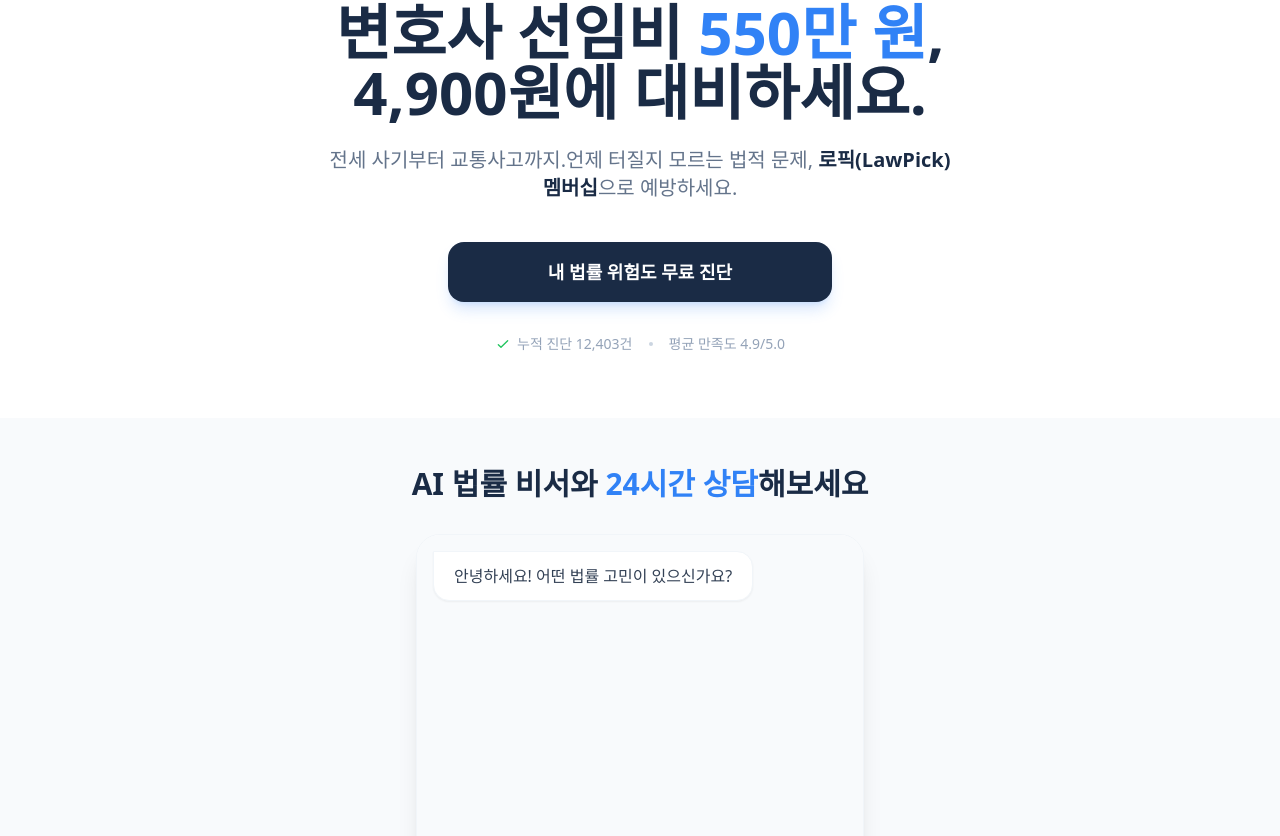
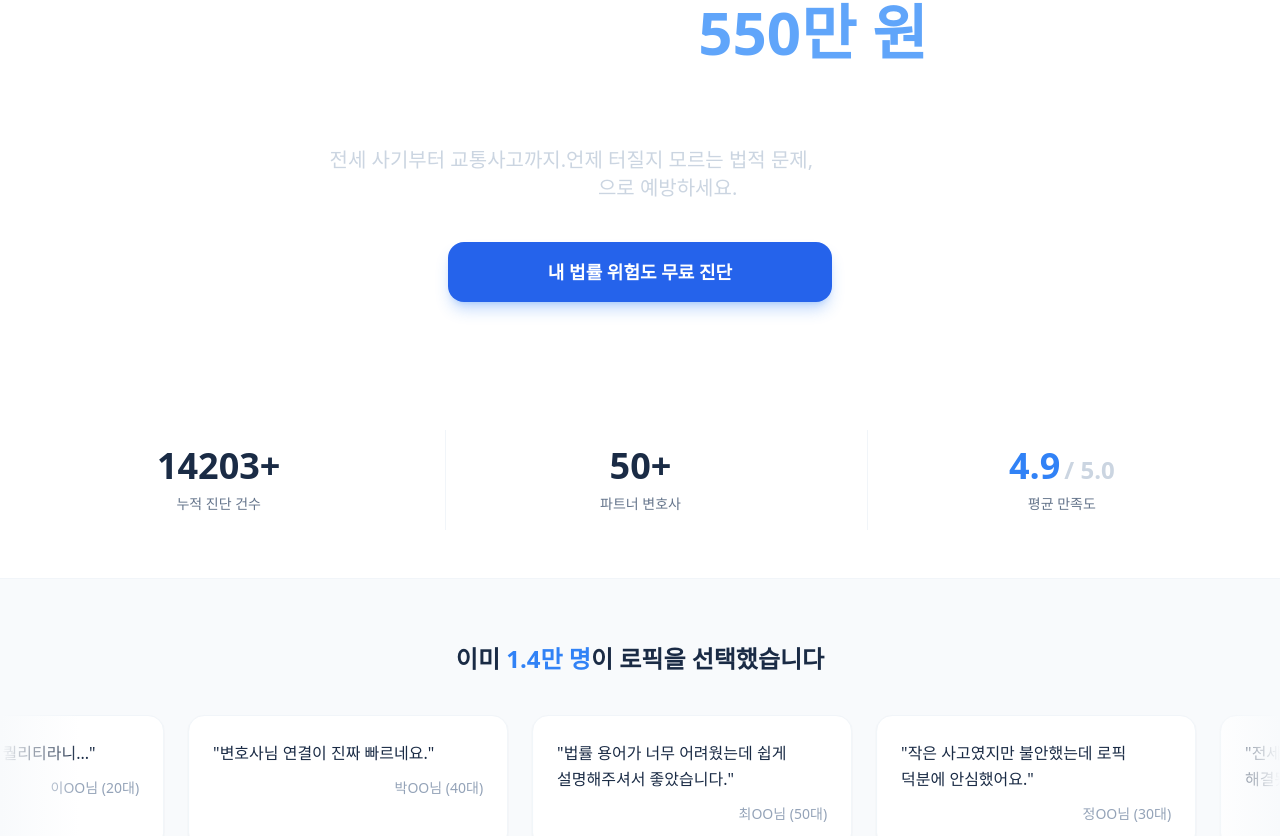
Before and after one commit to gunong1/lawpick, a Next.js app: page / in a window 1280 px wide. Shown: the part 192-1028 px from the top of the page. Built offline with nearby package versions, Linux system fonts and the light colour scheme.

Commit message:
feat: visual polish with framer motion animations (aurora hero, stats, reviews)

```diff
--- a/app/page.tsx
+++ b/app/page.tsx
@@ -1,5 +1,7 @@
 import Header from "@/components/header";
 import HeroSection from "@/components/hero-section";
+import StatsCounter from "@/components/stats-counter";
+import ReviewMarquee from "@/components/review-marquee";
 import ChatDemo from "@/components/chat-demo";
 import PartnerCTA from "@/components/partner-cta";
 
@@ -8,6 +10,8 @@
         <div className="flex flex-col min-h-screen">
             <Header />
             <HeroSection />
+            <StatsCounter />
+            <ReviewMarquee />
             <ChatDemo />
             <PartnerCTA />
 
--- a/components/hero-section.tsx
+++ b/components/hero-section.tsx
@@ -1,35 +1,83 @@
+"use client";
+
+import { motion } from "framer-motion";
+
 export default function HeroSection() {
     return (
-        <section className="pt-32 pb-16 px-6 flex flex-col items-center text-center max-w-7xl mx-auto">
-            <div className="inline-block px-4 py-1.5 mb-8 rounded-full bg-blue-50 text-blue-600 text-sm font-semibold tracking-wide border border-blue-100 animate-fade-in-up">
-                ⚖️ 1분 만에 확인하는 법률 리스크
+        <section className="relative pt-32 pb-20 px-6 overflow-hidden">
+            {/* Aurora Background */}
+            <div className="absolute inset-0 -z-10 bg-navy-900">
+                <motion.div
+                    animate={{
+                        scale: [1, 1.2, 1],
+                        rotate: [0, 10, -10, 0],
+                        opacity: [0.4, 0.6, 0.4],
+                    }}
+                    transition={{
+                        duration: 15,
+                        repeat: Infinity,
+                        repeatType: "reverse",
+                        ease: "easeInOut",
+                    }}
+                    className="absolute -top-[20%] -left-[10%] w-[140%] h-[140%] bg-gradient-radial from-blue-900 via-navy-900 to-transparent blur-3xl opacity-50"
+                />
+                <motion.div
+                    animate={{
+                        x: ["-20%", "20%", "-20%"],
+                        y: ["-10%", "10%", "-10%"],
+                    }}
+                    transition={{
+                        duration: 20,
+                        repeat: Infinity,
+                        repeatType: "mirror",
+                        ease: "easeInOut",
+                    }}
+                    className="absolute top-[10%] inset-x-0 w-full h-[600px] bg-gradient-conic from-blue-500/20 via-cyan-400/20 to-transparent blur-[100px]"
+                />
             </div>
 
-            <h1 className="text-4xl md:text-6xl font-extrabold text-navy-900 leading-tight mb-6 break-keep animate-fade-in-up" style={{ animationDelay: '0.1s' }}>
-                변호사 선임비<br className="md:hidden" />
-                <span className="text-blue-500"> 550만 원</span>,<br />
-                4,900원에 대비하세요.
-            </h1>
+            <div className="relative z-10 max-w-7xl mx-auto flex flex-col items-center text-center">
+                <motion.div
+                    initial={{ opacity: 0, y: 20 }}
+                    animate={{ opacity: 1, y: 0 }}
+                    transition={{ duration: 0.6 }}
+                    className="inline-block px-4 py-1.5 mb-8 rounded-full bg-blue-500/10 text-blue-300 text-sm font-semibold tracking-wide border border-blue-500/20 backdrop-blur-sm"
+                >
+                    ⚖️ 1분 만에 확인하는 법률 리스크
+                </motion.div>
 
-            <p className="text-slate-500 text-lg md:text-xl leading-relaxed mb-10 break-keep max-w-2xl mx-auto animate-fade-in-up" style={{ animationDelay: '0.2s' }}>
-                전세 사기부터 교통사고까지.<br className="md:hidden" />
-                언제 터질지 모르는 법적 문제,<br className="md:hidden" />
-                <span className="font-semibold text-navy-900"> 로픽(LawPick) 멤버십</span>으로 예방하세요.
-            </p>
+                <motion.h1
+                    initial={{ opacity: 0, y: 30 }}
+                    animate={{ opacity: 1, y: 0 }}
+                    transition={{ duration: 0.6, delay: 0.2 }}
+                    className="text-4xl md:text-6xl font-extrabold text-white leading-tight mb-6 break-keep"
+                >
+                    변호사 선임비<br className="md:hidden" />
+                    <span className="text-blue-400"> 550만 원</span>,<br />
+                    4,900원에 대비하세요.
+                </motion.h1>
 
-            <button className="w-full max-w-xs md:max-w-sm bg-navy-900 hover:bg-blue-600 text-white font-bold py-4 px-8 rounded-2xl shadow-lg shadow-blue-500/20 active:scale-95 transition-all duration-200 text-lg animate-fade-in-up" style={{ animationDelay: '0.3s' }}>
-                내 법률 위험도 무료 진단
-            </button>
+                <motion.p
+                    initial={{ opacity: 0, y: 30 }}
+                    animate={{ opacity: 1, y: 0 }}
+                    transition={{ duration: 0.6, delay: 0.4 }}
+                    className="text-slate-300 text-lg md:text-xl leading-relaxed mb-10 break-keep max-w-2xl mx-auto"
+                >
+                    전세 사기부터 교통사고까지.<br className="md:hidden" />
+                    언제 터질지 모르는 법적 문제,<br className="md:hidden" />
+                    <span className="font-semibold text-white"> 로픽(LawPick) 멤버십</span>으로 예방하세요.
+                </motion.p>
 
-            <div className="mt-8 flex items-center justify-center gap-4 text-sm text-slate-400 animate-fade-in-up" style={{ animationDelay: '0.4s' }}>
-                <span className="flex items-center gap-1.5">
-                    <svg className="w-4 h-4 text-green-500" fill="none" viewBox="0 0 24 24" stroke="currentColor">
-                        <path strokeLinecap="round" strokeLinejoin="round" strokeWidth={2} d="M5 13l4 4L19 7" />
-                    </svg>
-                    누적 진단 12,403건
-                </span>
-                <span className="w-1 h-1 rounded-full bg-slate-300"></span>
-                <span>평균 만족도 4.9/5.0</span>
+                <motion.button
+                    initial={{ opacity: 0, scale: 0.9 }}
+                    animate={{ opacity: 1, scale: 1 }}
+                    whileHover={{ scale: 1.05 }}
+                    whileTap={{ scale: 0.95 }}
+                    transition={{ duration: 0.2, delay: 0.6 }}
+                    className="w-full max-w-xs md:max-w-sm bg-blue-600 hover:bg-blue-500 text-white font-bold py-4 px-8 rounded-2xl shadow-lg shadow-blue-500/30 text-lg"
+                >
+                    내 법률 위험도 무료 진단
+                </motion.button>
             </div>
         </section>
     );
--- /dev/null
+++ b/components/review-marquee.tsx
@@ -0,0 +1,53 @@
+"use client";
+
+import { motion } from "framer-motion";
+
+const REVIEWS = [
+    { id: 1, text: "전세금 못 받을까 봐 떨었는데 해결됐어요.", author: "김OO님 (30대)" },
+    { id: 2, text: "월 4,900원에 이런 퀄리티라니...", author: "이OO님 (20대)" },
+    { id: 3, text: "변호사님 연결이 진짜 빠르네요.", author: "박OO님 (40대)" },
+    { id: 4, text: "법률 용어가 너무 어려웠는데 쉽게 설명해주셔서 좋았습니다.", author: "최OO님 (50대)" },
+    { id: 5, text: "작은 사고였지만 불안했는데 로픽 덕분에 안심했어요.", author: "정OO님 (30대)" },
+];
+
+export default function ReviewMarquee() {
+    return (
+        <section className="py-16 bg-slate-50 overflow-hidden">
+            <div className="max-w-7xl mx-auto px-6 mb-10 text-center">
+                <h2 className="text-2xl font-bold text-navy-900">
+                    이미 <span className="text-blue-500">1.4만 명</span>이 로픽을 선택했습니다
+                </h2>
+            </div>
+
+            <div className="relative w-full flex">
+                <div className="absolute left-0 top-0 bottom-0 w-20 bg-gradient-to-r from-slate-50 to-transparent z-10"></div>
+                <div className="absolute right-0 top-0 bottom-0 w-20 bg-gradient-to-l from-slate-50 to-transparent z-10"></div>
+
+                <motion.div
+                    className="flex gap-6 whitespace-nowrap"
+                    animate={{ x: ["0%", "-50%"] }}
+                    transition={{
+                        repeat: Infinity,
+                        ease: "linear",
+                        duration: 30,
+                    }}
+                >
+                    {/* Duplicate list for seamless infinite scroll */}
+                    {[...REVIEWS, ...REVIEWS, ...REVIEWS].map((review, index) => (
+                        <div
+                            key={`${review.id}-${index}`}
+                            className="inline-block w-80 p-6 bg-white rounded-2xl shadow-sm border border-slate-100 flex-shrink-0"
+                        >
+                            <p className="text-navy-900 font-medium mb-3 whitespace-normal break-keep leading-relaxed">
+                                "{review.text}"
+                            </p>
+                            <p className="text-slate-400 text-sm text-right">
+                                {review.author}
+                            </p>
+                        </div>
+                    ))}
+                </motion.div>
+            </div>
+        </section>
+    );
+}
--- /dev/null
+++ b/components/stats-counter.tsx
@@ -0,0 +1,99 @@
+"use client";
+
+import { motion, useInView } from "framer-motion";
+import { useRef, useEffect, useState } from "react";
+
+type CounterProps = {
+    from: number;
+    to: number;
+    duration?: number;
+    suffix?: string;
+    decimals?: number;
+};
+
+const Counter = ({ from, to, duration = 2, suffix = "", decimals = 0 }: CounterProps) => {
+    const nodeRef = useRef<HTMLSpanElement>(null);
+    const inView = useInView(nodeRef, { once: true, margin: "-20%" });
+    const [hasAnimated, setHasAnimated] = useState(false);
+
+    useEffect(() => {
+        if (inView && !hasAnimated) {
+            setHasAnimated(true);
+            const node = nodeRef.current;
+            const controls = { value: from };
+
+            let start: number;
+            const step = (timestamp: number) => {
+                if (!start) start = timestamp;
+                const progress = Math.min((timestamp - start) / (duration * 1000), 1);
+
+                // Ease out quart
+                const ease = 1 - Math.pow(1 - progress, 4);
+
+                const currentValue = from + (to - from) * ease;
+
+                if (node) {
+                    node.textContent = currentValue.toFixed(decimals) + suffix;
+                }
+
+                if (progress < 1) {
+                    requestAnimationFrame(step);
+                }
+            };
+
+            requestAnimationFrame(step);
+        }
+    }, [inView, from, to, duration, suffix, decimals, hasAnimated]);
+
+    return <span ref={nodeRef} className="tabular-nums">{from.toFixed(decimals) + suffix}</span>;
+};
+
+export default function StatsCounter() {
+    return (
+        <section className="py-12 bg-white border-b border-slate-100">
+            <div className="max-w-7xl mx-auto px-6">
+                <div className="grid grid-cols-1 md:grid-cols-3 gap-8 divide-y md:divide-y-0 md:divide-x divide-slate-100">
+                    <motion.div
+                        initial={{ opacity: 0, y: 20 }}
+                        whileInView={{ opacity: 1, y: 0 }}
+                        viewport={{ once: true }}
+                        transition={{ delay: 0.1 }}
+                        className="flex flex-col items-center text-center p-4"
+                    >
+                        <span className="text-4xl font-bold text-navy-900 mb-2">
+                            <Counter from={0} to={14203} suffix="+" />
+                        </span>
+                        <span className="text-slate-500 text-sm font-medium">누적 진단 건수</span>
+                    </motion.div>
+
+                    <motion.div
+                        initial={{ opacity: 0, y: 20 }}
+                        whileInView={{ opacity: 1, y: 0 }}
+                        viewport={{ once: true }}
+                        transition={{ delay: 0.2 }}
+                        className="flex flex-col items-center text-center p-4"
+                    >
+                        <span className="text-4xl font-bold text-navy-900 mb-2">
+                            <Counter from={0} to={50} suffix="+" />
+                        </span>
+                        <span className="text-slate-500 text-sm font-medium">파트너 변호사</span>
+                    </motion.div>
+
+                    <motion.div
+                        initial={{ opacity: 0, y: 20 }}
+                        whileInView={{ opacity: 1, y: 0 }}
+                        viewport={{ once: true }}
+                        transition={{ delay: 0.3 }}
+                        className="flex flex-col items-center text-center p-4"
+                    >
+                        <span className="text-4xl font-bold text-blue-500 mb-2">
+                            <Counter from={0} to={4.9} decimals={1} suffix="" />
+                            <span className="text-2xl text-slate-300 ml-1">/ 5.0</span>
+                        </span>
+                        <span className="text-slate-500 text-sm font-medium">평균 만족도</span>
+                    </motion.div>
+                </div>
+            </div>
+        </section>
+    );
+}
```
Also changed, not shown: package.json (+8 -7 lines), 1 other file (tests, documents, lock files or other folders).
